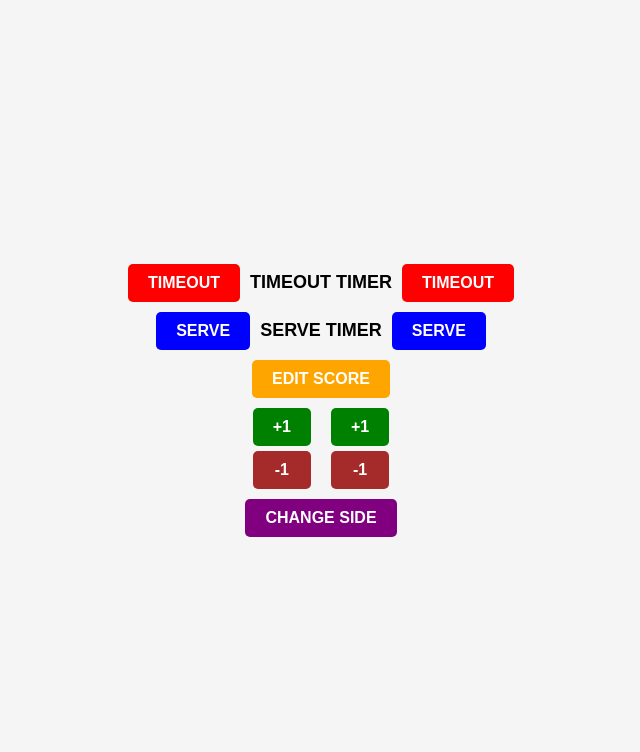
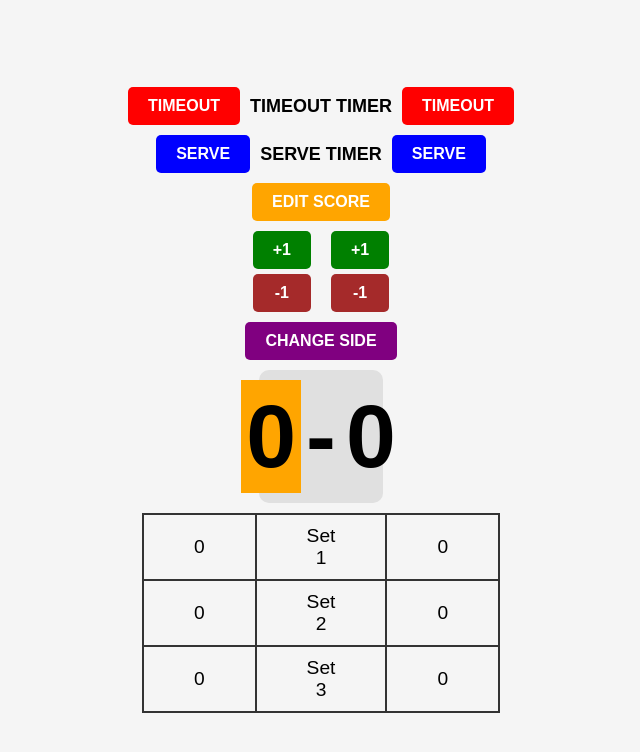
Before and after one commit to divyanshdahiya/ScoringSystem, a React (Create React App) app: page /controls in a window 1280 px wide. Shown: the top 752 px of the page, without its empty margins (319-959 px from the left). Built offline with nearby package versions, Linux system fonts and the light colour scheme.

Commit message:
score added in controls

```diff
--- a/src/Controls.jsx
+++ b/src/Controls.jsx
@@ -10,6 +10,9 @@ function Controls() {
     startServeTimer,
     startTimeoutTimer,
     changeSide,
+    scoreActive,
+    teams,
+    sets,
   } = useScoreStore();
 
   return (
@@ -70,6 +73,32 @@ function Controls() {
       {/* <button className="btn reset" onClick={resetScores}>
         RESET
       </button> */}
+
+      <div className="score-box">
+        {/* {servingTeam === "team1" && <span>🏐</span>} */}
+        <div className={scoreActive === "team1" ? "score-active" : ""}>
+          <h1>{teams.team1.score}</h1>
+        </div>
+        <h1>-</h1>
+        <div className={scoreActive === "team2" ? "score-active" : ""}>
+          <h1>{teams.team2.score}</h1>
+        </div>
+        {/* {servingTeam === "team2" && <span>🏐</span>} */}
+      </div>
+
+      <div>
+        <table className="sets">
+          <tbody>
+            {sets.map((set, index) => (
+              <tr key={index}>
+                <td>{set.team1}</td>
+                <td>Set {index + 1}</td>
+                <td>{set.team2}</td>
+              </tr>
+            ))}
+          </tbody>
+        </table>
+      </div>
     </div>
   );
 }
--- a/src/Scorecard.jsx
+++ b/src/Scorecard.jsx
@@ -12,7 +12,7 @@ function Scorecard() {
       <div className="score-header">
         <div className="score-header-logo">
           <img
-            src="https://media.discordapp.net/attachments/1061730494175256616/1342873096398311547/image.png?ex=67bb3787&is=67b9e607&hm=e4045410db631f090085c86699bf20ff4f29e5173429987c2f2e70f838db4ce0&=&format=webp&quality=lossless&width=311&height=453"
+            src="https://media.discordapp.net/attachments/1061730494175256616/1342873096398311547/image.png?ex=67c07d87&is=67bf2c07&hm=8c5ebb44b153f9c788cee7e43e45ba07f9ab597078817a87dab383920f7e2c37&=&format=webp&quality=lossless&width=311&height=453"
             alt="LOGO"
           />
         </div>
--- a/src/store.js
+++ b/src/store.js
@@ -35,7 +35,7 @@ export const useScoreStore = create((set) => ({
         ...state.teams,
         [team]: { ...state.teams[team], score: newScore },
       };
-      const updateScoreActive =team === "team1" ? "team1" : "team2";
+      const updateScoreActive = team === "team1" ? "team1" : "team2";
 
       // Save to localStorage
       setTimeout(() => {
@@ -129,7 +129,7 @@ export const useScoreStore = create((set) => ({
         }
         const newTime1 = state.serveTimer - 1;
         channel.postMessage({ type: "UPDATE_SERVE", serveTimer: newTime1 }); // Broadcast update
-        return { serveTimer: state.serveTimer - 1,serveTimer: newTime1  };
+        return { serveTimer: state.serveTimer - 1, serveTimer: newTime1 };
       });
     }, 1000);
   },
@@ -166,7 +166,10 @@ channel.onmessage = (event) => {
 
   switch (event.data.type) {
     case "UPDATE_SCORE":
-      useScoreStore.setState({ teams: event.data.teams, scoreActive: event.data.scoreActive  });
+      useScoreStore.setState({
+        teams: event.data.teams,
+        scoreActive: event.data.scoreActive,
+      });
       break;
     case "CHANGE_SIDE":
       useScoreStore.setState({
```
Lines whose indentation alone changed are shown as unchanged.
